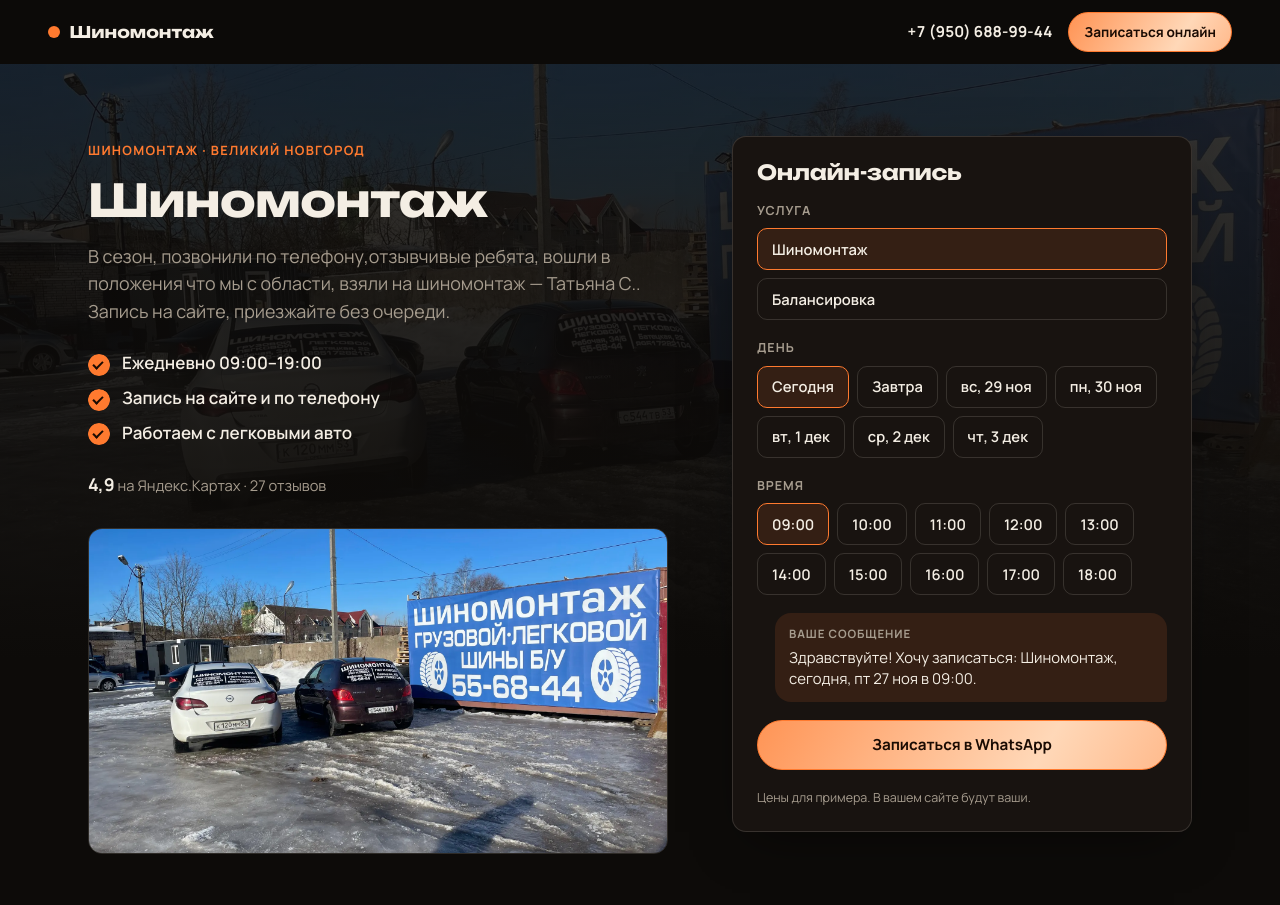
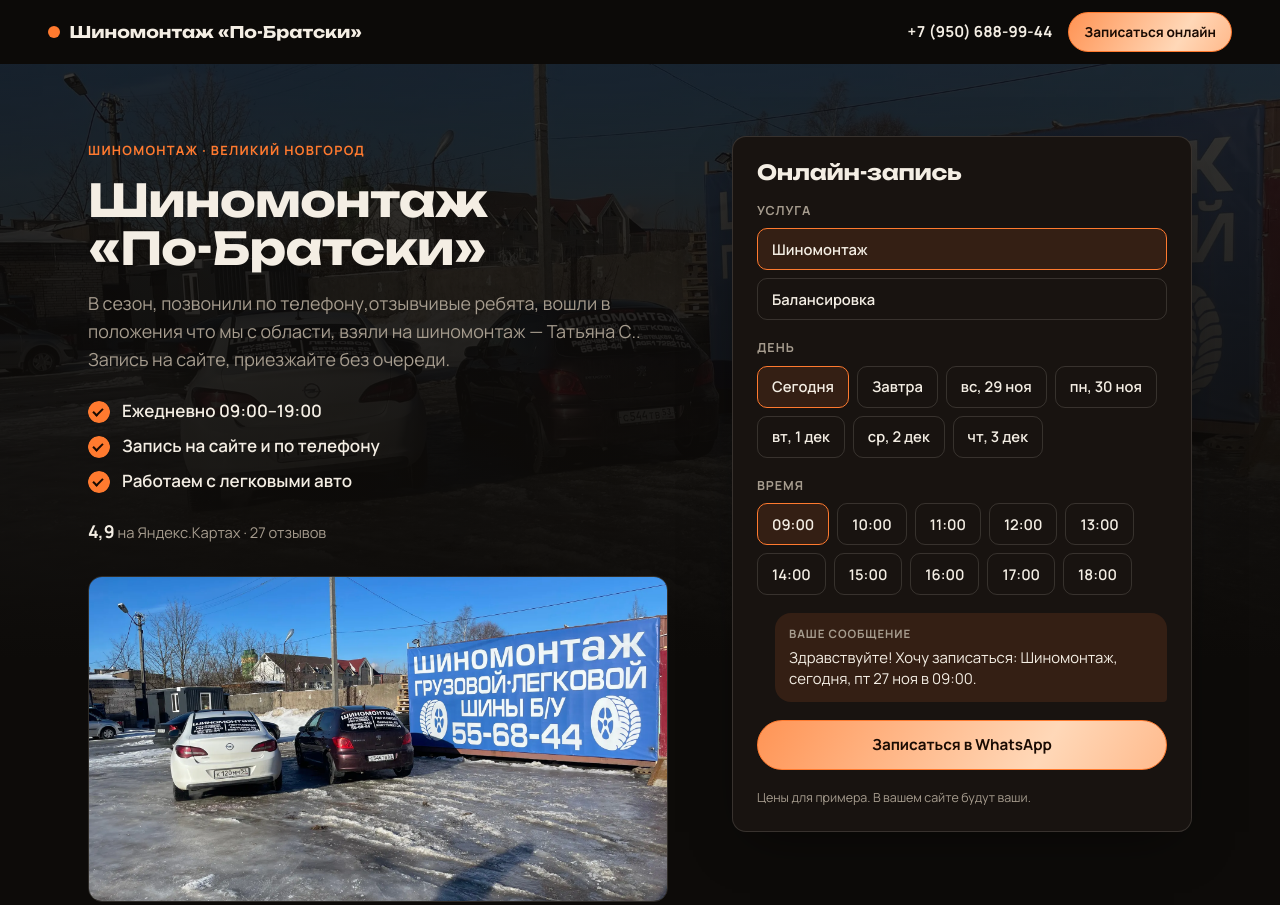
Before and after one commit to fanto4ka89-ops/shinomontazh-150344367316-demo, a plain HTML site: page index.html in a window 1280 px wide. Shown: the top 905 px of the page. Drawn offline with Linux system fonts and the light colour scheme.

Commit message:
Название бизнеса: Шиномонтаж «По-Братски»

```diff
--- a/index.html
+++ b/index.html
@@ -4,10 +4,10 @@
 <meta charset="utf-8">
 <meta name="robots" content="noindex, nofollow" data-publish>
 <meta name="viewport" content="width=device-width, initial-scale=1, viewport-fit=cover">
-<title>Шиномонтаж · Шиномонтаж</title>
+<title>Шиномонтаж «По-Братски» · Шиномонтаж</title>
 <meta name="description" content="В сезон, позвонили по телефону,отзывчивые ребята, вошли в положения что мы с области, взяли на шиномонтаж — Татьяна С.. Запись на сайте, приезжайте без очереди.">
 <meta property="og:type" content="website">
-<meta property="og:title" content="Шиномонтаж">
+<meta property="og:title" content="Шиномонтаж «По-Братски»">
 <meta property="og:description" content="В сезон, позвонили по телефону,отзывчивые ребята, вошли в положения что мы с области, взяли на шиномонтаж — Татьяна С.. Запись на сайте, приезжайте без очереди.">
 <meta property="og:image" content="assets/hero.webp">
 <link rel="preload" as="image" href="assets/hero.webp" fetchpriority="high">
@@ -23,7 +23,7 @@
 </head>
 <body class="s-prod" id="top" data-wa="{{whatsapp}}" data-tg="" data-max="">
 <header class="s-bar" data-s-bar>
-  <a class="s-bar__brand" href="#top"><i aria-hidden="true"></i>Шиномонтаж</a>
+  <a class="s-bar__brand" href="#top"><i aria-hidden="true"></i>Шиномонтаж «По-Братски»</a>
   <div class="s-bar__right">
     <a class="s-bar__tel" href="tel:+79506889944">+7 (950) 688-99-44</a>
     <a class="s-btn s-btn--sm" href="#widget">Записаться онлайн</a>
@@ -33,7 +33,7 @@
   <section class="s-hero">
     <div class="s-hero__text">
       <p class="s-eyebrow">Шиномонтаж · Великий Новгород</p>
-      <h1>Шиномонтаж</h1>
+      <h1>Шиномонтаж «По-Братски»</h1>
       <p class="s-lead">В сезон, позвонили по телефону,отзывчивые ребята, вошли в положения что мы с области, взяли на шиномонтаж — Татьяна С.. Запись на сайте, приезжайте без очереди.</p>
       <ul class="s-ticks"><li>Ежедневно 09:00–19:00</li><li>Запись на сайте и по телефону</li><li>Работаем с легковыми авто</li></ul>
       <p class="s-rating"><b>4,9</b> на Яндекс.Картах · 27 отзывов</p>
@@ -131,7 +131,7 @@
     </div>
   </section>
 </main>
-<footer class="s-foot"><p>Шиномонтаж · Великий Новгород</p><p>Шиномонтаж, балансировка, ремонт проколов</p></footer>
+<footer class="s-foot"><p>Шиномонтаж «По-Братски» · Великий Новгород</p><p>Шиномонтаж, балансировка, ремонт проколов</p></footer>
 <nav class="s-dock" aria-label="Быстрая связь"><a class="s-btn" href="#widget">Записаться онлайн</a><a class="s-btn s-btn--ghost" href="tel:+79506889944">Позвонить</a></nav>
 <script src="style.js" defer></script>
 <script src="custom.js?v=3" defer></script>
```
